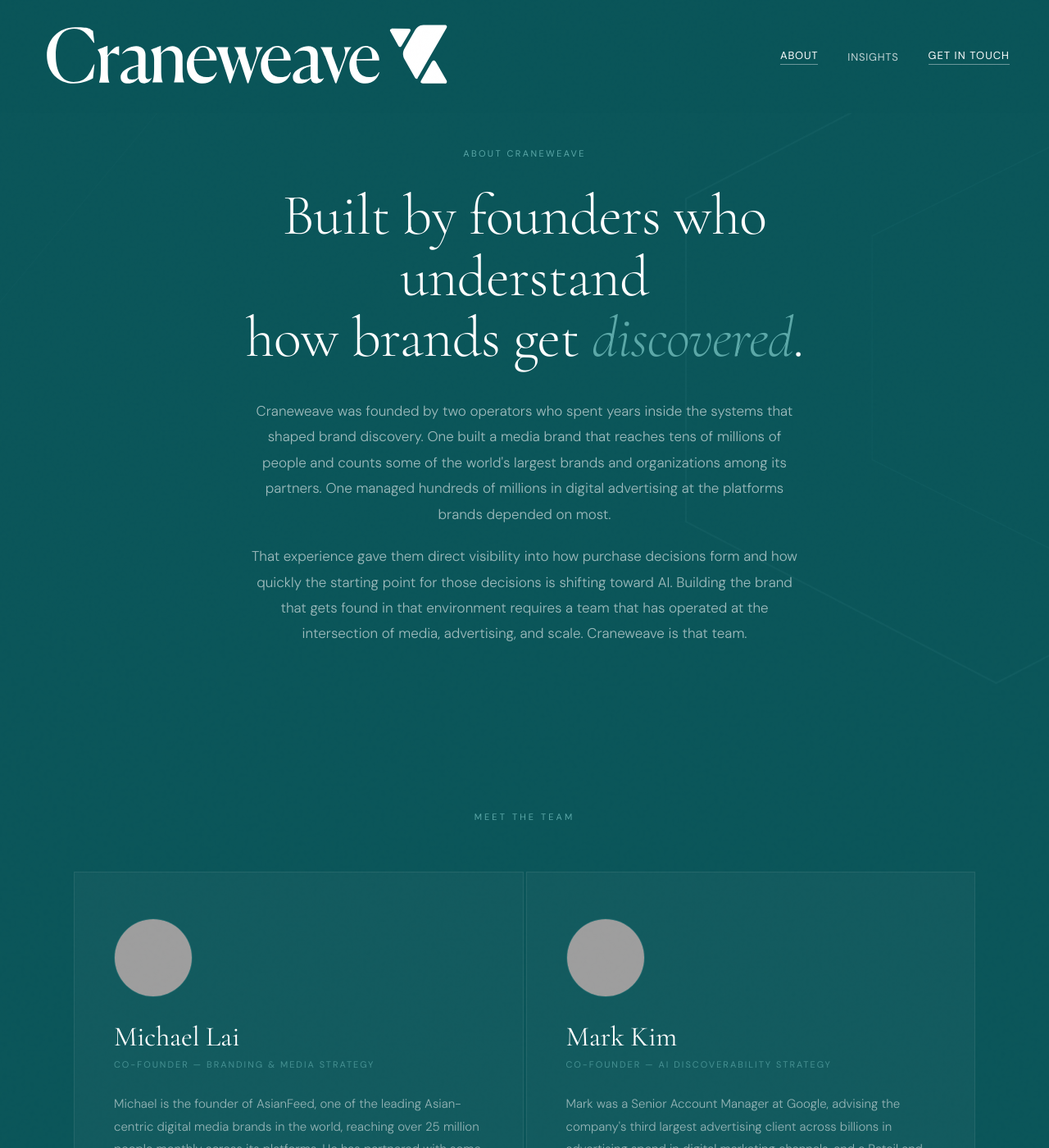
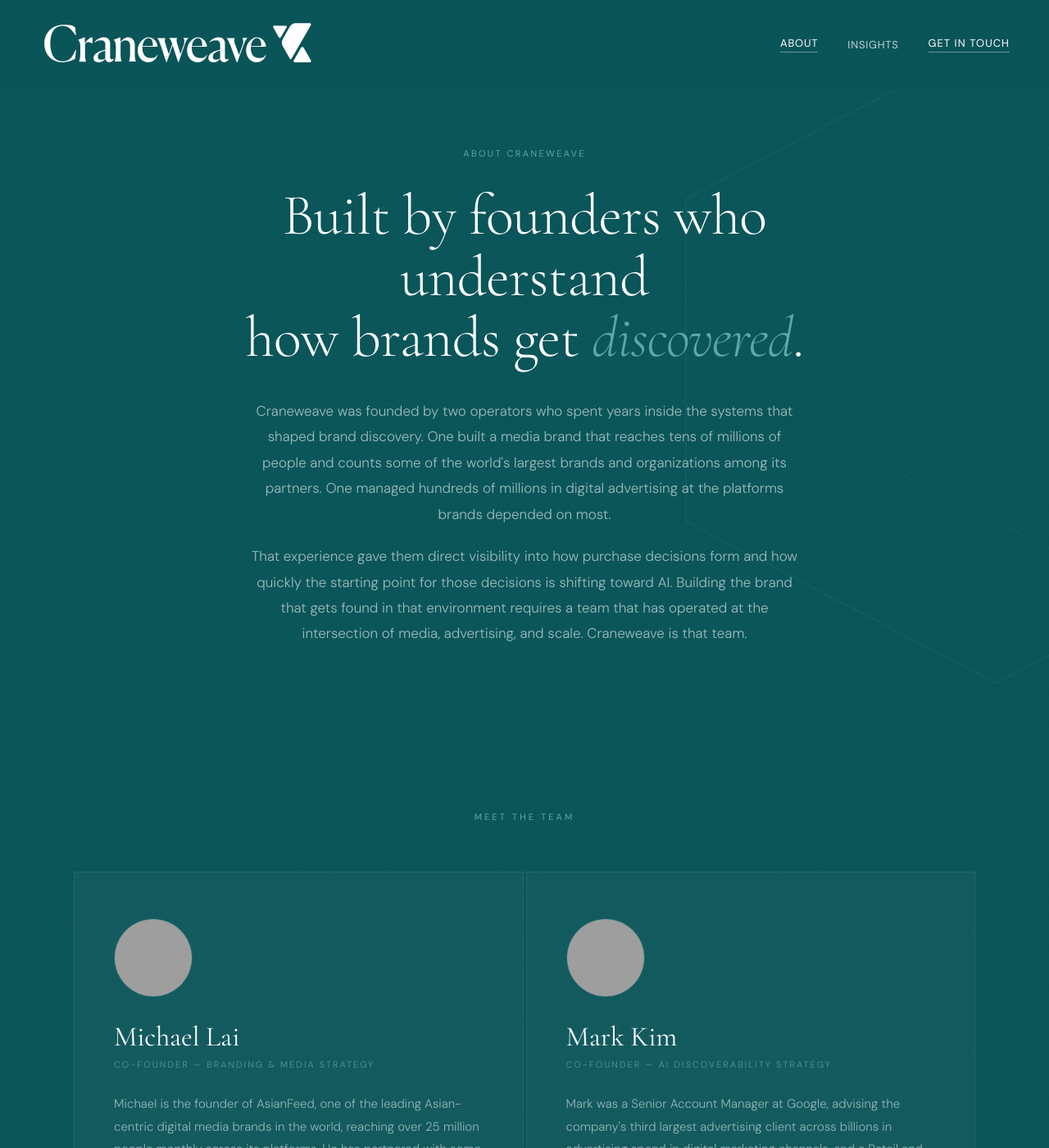
Before and after one commit to markym0rk/craneweave-site, a Jekyll site: the page about/index.html, which Jekyll copies as it is, in a window 1280 px wide and 1400 px high. Shown: the whole window at 82% size. Built offline with Jekyll 4.4.1, drawn with Linux system fonts in a browser that asks for light colours; grey boxes are pictures that could not be loaded.

Commit message:
Reduce logo image height in navigation and footer

```diff
--- a/about/index.html
+++ b/about/index.html
@@ -45,8 +45,8 @@
       pointer-events: none; z-index: 1000; opacity: 0.4;
     }
 
-    .nav-logo-img { height: 90px; width: auto; display: block; }
-    .footer-logo-img { height: 90px; width: auto; display: block; }
+    .nav-logo-img { height: 60px; width: auto; display: block; }
+    .footer-logo-img { height: 60px; width: auto; display: block; }
 
     /* NAV */
     nav {
```
